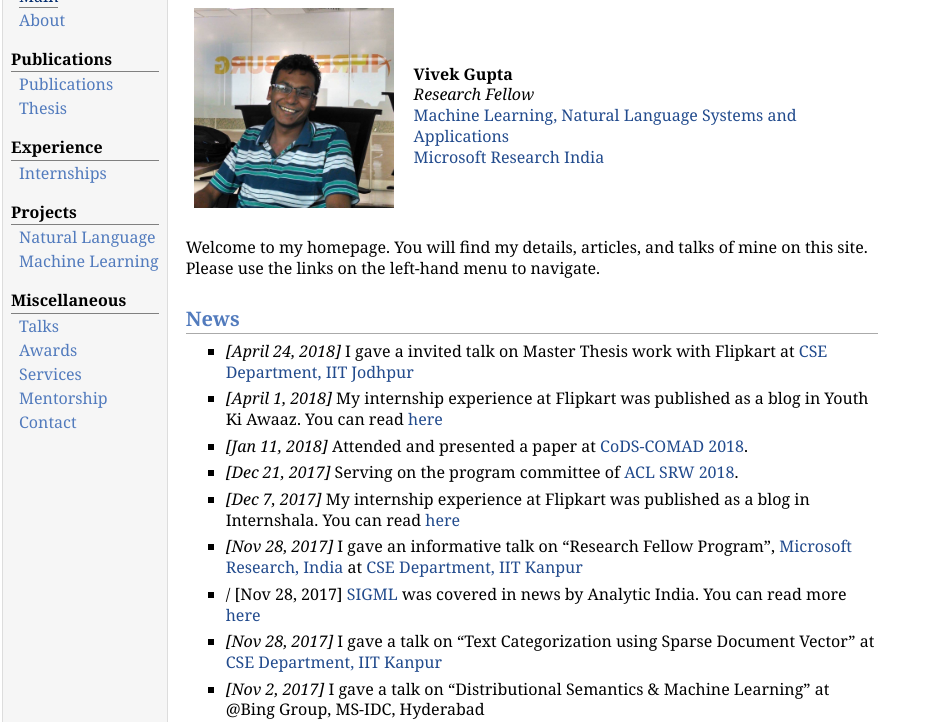
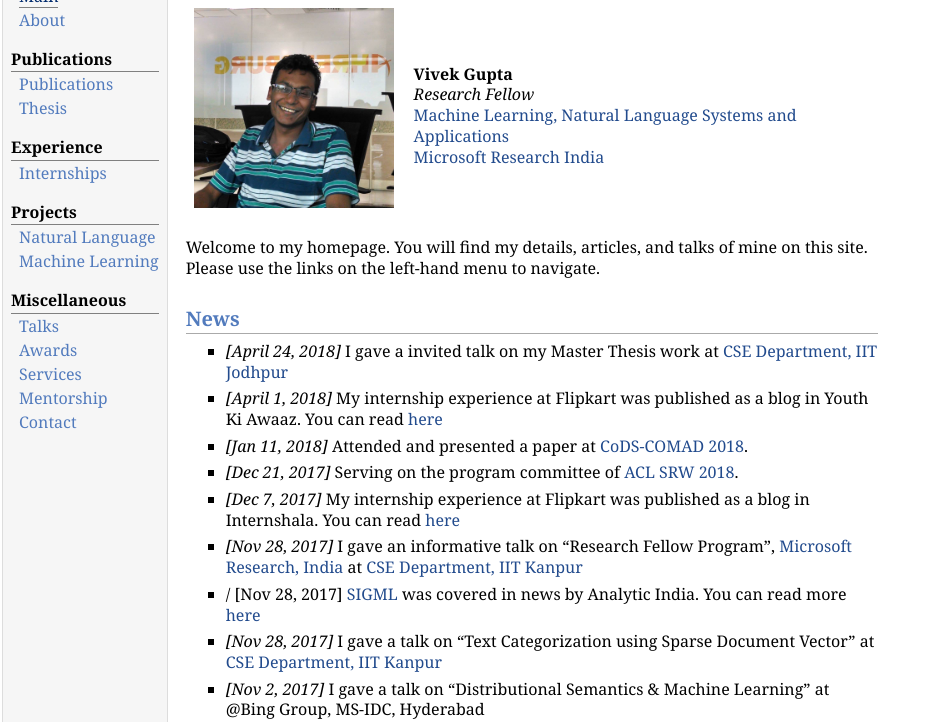
Before and after one commit to vgupta123/vgupta123.github.io, a plain HTML site: page index.html in a window 1280 px wide. Shown: the part 68-790 px from the top of the page, without its empty margins (0-938 px from the left). Drawn offline with Linux system fonts and the light colour scheme.

Commit message:
minor update

```diff
--- a/index.html
+++ b/index.html
@@ -43,7 +43,7 @@
 <p>Welcome to my homepage. You will find my details, articles, and talks of mine on this site. Please use the links on the left-hand menu to navigate. </p>
 <h2>News</h2>
 <ul>
-<li><p><i> [April 24, 2018] </i>I gave a invited talk on Master Thesis work with Flipkart at <a href="http://iitj.ac.in/department/index.php?id=cse">CSE Department, IIT Jodhpur</a></p>
+<li><p><i> [April 24, 2018] </i>I gave a invited talk on my Master Thesis work at <a href="http://iitj.ac.in/department/index.php?id=cse">CSE Department, IIT Jodhpur</a></p>
 </li>
 <li><p><i> [April 1, 2018] </i>My internship experience at Flipkart was published as a blog in Youth Ki Awaaz. You can read <a href="https://www.youthkiawaaz.com/2018/04/internship-at-flipkart-a-stepping-stone-to-my-career/">here</a></p>
 </li>
```
Also changed, not shown: 1 other file.
